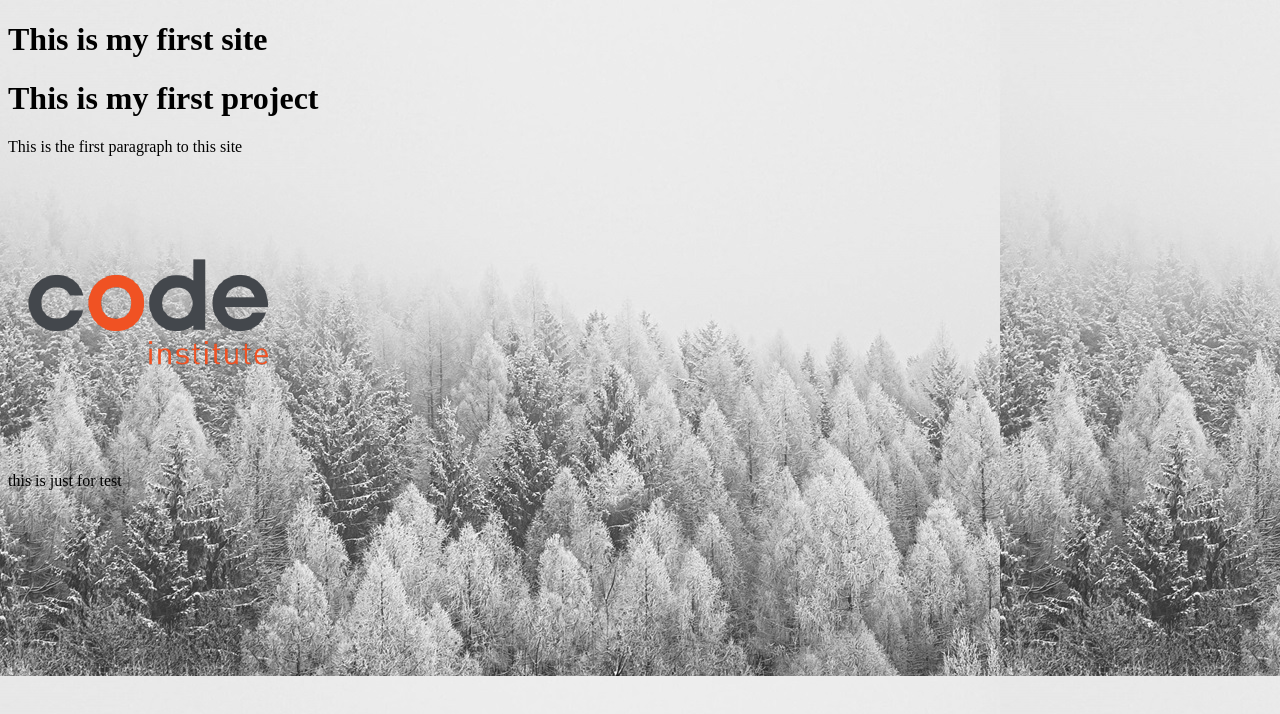
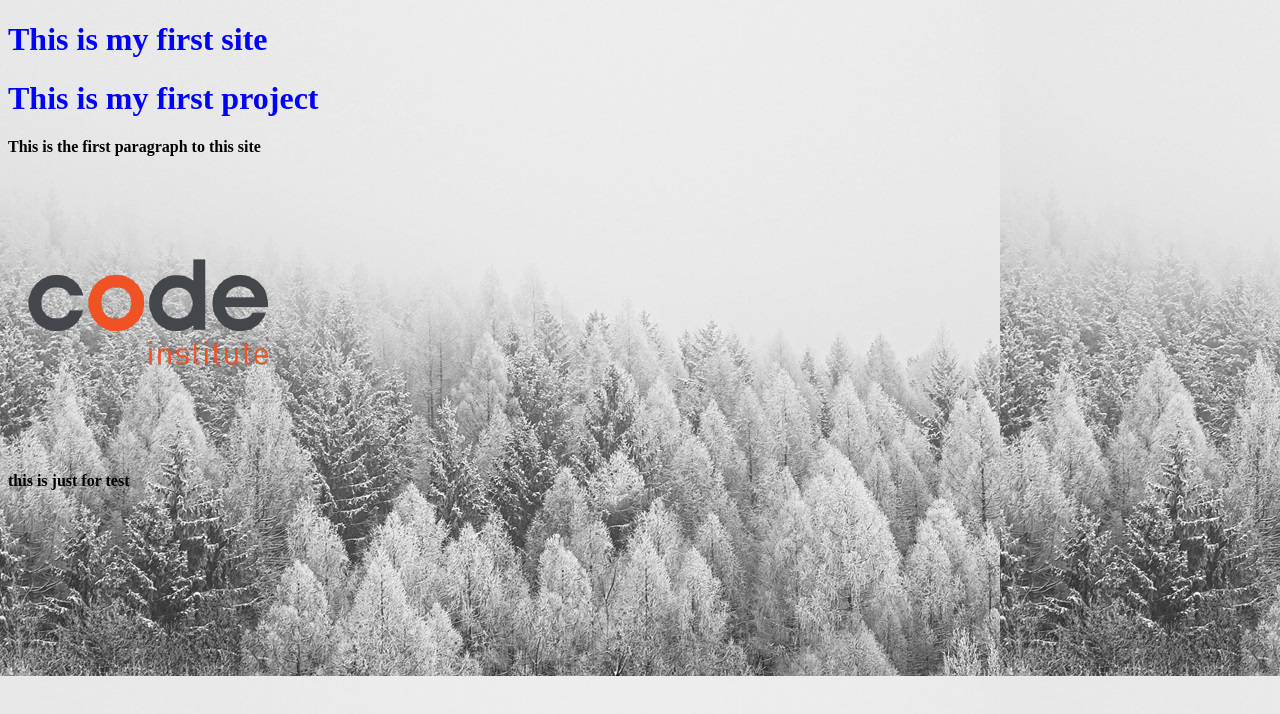
Before and after one commit to yaqubumar/my-first-project, a plain HTML site: page index.html in a window 1280 px wide. Drawn offline with Linux system fonts and the light colour scheme.

Commit message:
Add document title and styled paragraph elements

```diff
--- a/assets/css/styles.css
+++ b/assets/css/styles.css
@@ -1,4 +1,11 @@
 body {
     background-color: lightgray;
     background-image: url(../images/01-02-02_background-img.jpg);
+
 }
+p {
+    font-weight: bold;
+}
+h1 {
+    color: blue;
+}
```
Also changed, not shown: 2 other files.
